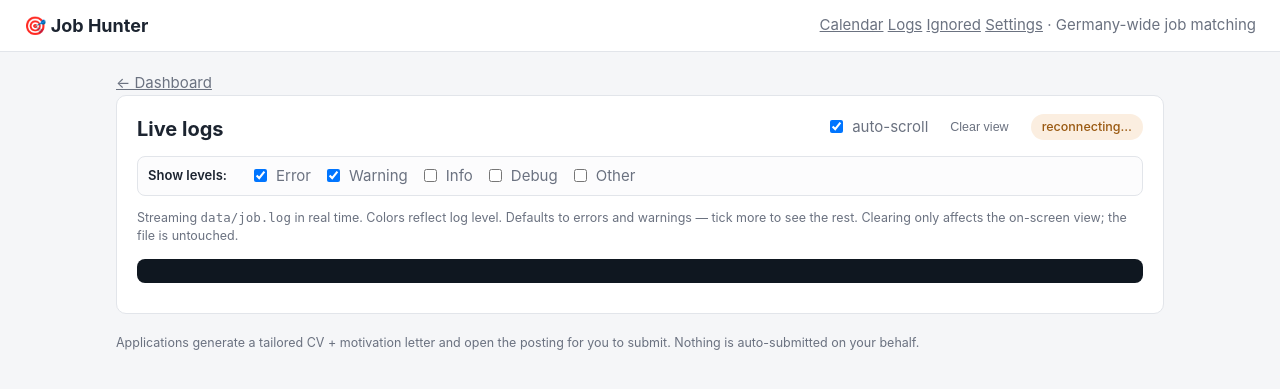
After one commit to ounis/job, a FastAPI app: template app/templates/logs.html in a window 1280 px wide. The commit adds this page. Shown: the top 389 px of the page. Run offline with FastAPI, Linux system fonts and the light colour scheme; the template is opened without the code that fills it, so the values that code supplies are empty.

Commit message:
Multi-location search, source column, ICS export, forget, live logs, action guards
- Search: SEARCH_LOCATION accepts a comma list (e.g. 'remote, Berlin'); each is
  queried and results merge + de-duplicate. JSearch handles remote/online.
  Dynamic header reflects the configured location(s).
- Source column: shows the job board a posting's link leads to (LinkedIn,
  Indeed, StepStone, ...), derived from the URL domain; shown in all lists.
- ICS export: /calendar.ics (respects filters) and /jobs/{key}/calendar.ics;
  export buttons in the calendar and per-job.
- Forget: permanently delete a job + its events/notes (buttons + confirm).
- Live logs page /logs: SSE stream of data/job.log with per-level colors and a
  level filter (errors + warnings by default); clean disconnect handling.
- Logs now persist across runs (appended with a run separator, rotation caps size).
- Concurrency: server-side middleware serializes mutating POSTs so no action can
  be triggered again while one is in progress; client buttons show 'Working…'.
- Bundesagentur: switch to /pc/v6 (fallback v4), browser UA, handle
  referenznummer; 403 no longer mislabeled as geo-only.
- Fix scan crash on emoji/surrogates carried into JobPosting fields.

```diff
--- a/app/main.py
+++ b/app/main.py
@@ -13,15 +13,23 @@ Routes:
 """
 from __future__ import annotations
 
+import asyncio
 import datetime as _dt
 import urllib.parse
 
 from fastapi import FastAPI, Form, HTTPException, Request
-from fastapi.responses import FileResponse, HTMLResponse, RedirectResponse
+from fastapi.responses import (
+    FileResponse,
+    HTMLResponse,
+    RedirectResponse,
+    Response,
+    StreamingResponse,
+)
 from fastapi.staticfiles import StaticFiles
 from fastapi.templating import Jinja2Templates
 
 from . import db, services
+from .ics import build_ics
 from pathlib import Path
 
 from .config import (
@@ -47,7 +55,45 @@ log = get_logger("app.main")
 app = FastAPI(title="Job Hunter")
 
 templates = Jinja2Templates(directory=str(TEMPLATES_DIR))
+# Expose the current search location to every template (read live so it always
+# reflects the setting, e.g. after changing it on the Settings page).
+templates.env.globals["search_location"] = lambda: get_settings().search_location
 app.mount("/static", StaticFiles(directory=str(STATIC_DIR)), name="static")
+
+# Server-side guard against concurrent/duplicate actions. Because every action
+# is a POST that navigates away and redirects back, a client-side button lock
+# can't reliably stop a second trigger while the first is still running. This
+# middleware serializes mutating POSTs: if one is in flight, a second POST is
+# rejected with a friendly "action in progress" redirect instead of running
+# concurrently. Read-only GETs (dashboard, calendar, logs stream, ...) are
+# never blocked.
+_action_in_progress = False
+
+
+@app.middleware("http")
+async def _serialize_actions(request: Request, call_next):
+    global _action_in_progress
+    if request.method != "POST":
+        return await call_next(request)
+
+    if _action_in_progress:
+        # Another action is running — reject this one rather than run in parallel.
+        ref = request.headers.get("referer", "")
+        target = "/"
+        from urllib.parse import urlsplit as _urlsplit
+        if ref:
+            p = _urlsplit(ref).path
+            if p.startswith("/") and not p.startswith("//"):
+                target = p
+        sep = "&" if "?" in target else "?"
+        msg = urllib.parse.quote("An action is already in progress — please wait.")
+        return RedirectResponse(url=f"{target}{sep}msg={msg}", status_code=303)
+
+    _action_in_progress = True
+    try:
+        return await call_next(request)
+    finally:
+        _action_in_progress = False
 
 
 @app.on_event("startup")
@@ -99,8 +145,9 @@ def dashboard(request: Request):
 
 @app.post("/scan")
 async def scan(force_profile: bool = Form(False), cv: str = Form("")):
+    # Concurrency is handled globally by the _serialize_actions middleware.
     # If a CV was chosen in the scan form, switch to it before scanning. A
-    # switch always forces a re-parse so the new CV's profile is actually used.
+    # switch always forces a re-parse so the new CV's profile is used.
     switched = False
     if cv:
         choice = Path(cv).resolve()
@@ -249,8 +296,10 @@ _SETTINGS_SPEC = [
         "name": "Search",
         "desc": "What and where to search for.",
         "fields": [
-            _f("SEARCH_LOCATION", "search_location", "text", "Location",
-               "'Germany' for country-wide, or a city like 'Berlin'."),
+            _f("SEARCH_LOCATION", "search_location", "text", "Location(s)",
+               "'Germany' for country-wide, or a comma list of cities / "
+               "'remote', e.g. 'remote, Berlin, Munich'. Each is searched and "
+               "results merge + de-duplicate."),
             _f("SEARCH_DISTANCE_KM", "search_distance_km", "int", "Distance",
                "Radius around the location.", min=0, max=500, unit="km"),
             _f("SEARCH_KEYWORDS", "search_keywords", "text", "Keywords",
@@ -459,6 +508,125 @@ def calendar_page(request: Request):
     )
 
 
+def _ics_response(ics: str, filename: str) -> Response:
+    return Response(
+        content=ics,
+        media_type="text/calendar; charset=utf-8",
+        headers={"Content-Disposition": f'attachment; filename="{filename}"'},
+    )
+
+
+@app.get("/calendar.ics")
+def calendar_ics(request: Request):
+    """Export all events (respecting the same filters as /calendar) as .ics."""
+    qp = request.query_params
+    sel_statuses = [JobStatus(s) for s in qp.getlist("status") if s in JobStatus._value2member_map_]
+    sel_types = [EventType(t) for t in qp.getlist("type") if t in EventType._value2member_map_]
+    when = qp.get("when", "all")
+
+    rows = db.list_all_events(statuses=sel_statuses or None, event_types=sel_types or None)
+    now19 = _dt.datetime.now().isoformat()[:19]
+    if when == "upcoming":
+        rows = [r for r in rows if (r["event"].starts_at or "")[:19] >= now19]
+    elif when == "past":
+        rows = [r for r in rows if (r["event"].starts_at or "")[:19] < now19]
+
+    events = [r["event"] for r in rows]
+    titles = {r["job_key"]: r["job_title"] for r in rows}
+    return _ics_response(build_ics(events, titles), "job-hunter-calendar.ics")
+
+
+@app.get("/logs", response_class=HTMLResponse)
+def logs_page(request: Request):
+    return templates.TemplateResponse(request, "logs.html", {})
+
+
+def _log_file():
+    from .config import DATA_DIR
+    return DATA_DIR / "job.log"
+
+
+@app.get("/logs/stream")
+async def logs_stream(request: Request):
+    """Server-Sent Events stream of data/job.log — sends the tail, then follows.
+
+    Emits each log line as an SSE 'data:' event. The browser renders and colors
+    them. Stops when the client disconnects.
+    """
+    path = _log_file()
+
+    async def gen():
+        # Send the last ~200 lines first for immediate context.
+        try:
+            with open(path, "r", encoding="utf-8", errors="replace") as f:
+                tail = f.readlines()[-200:]
+            for line in tail:
+                yield f"data: {line.rstrip()}\n\n"
+        except FileNotFoundError:
+            yield "data: (log file not created yet)\n\n"
+            tail = []
+
+        # Follow the file for new lines.
+        pos = None
+        try:
+            with open(path, "r", encoding="utf-8", errors="replace") as f:
+                f.seek(0, 2)  # end
+                pos = f.tell()
+        except FileNotFoundError:
+            pos = 0
+
+        try:
+            while True:
+                if await request.is_disconnected():
+                    break
+                try:
+                    with open(path, "r", encoding="utf-8", errors="replace") as f:
+                        f.seek(0, 2)
+                        end = f.tell()
+                        if pos is not None and end < pos:
+                            # File was truncated (fresh run) — restart from top.
+                            pos = 0
+                        f.seek(pos or 0)
+                        new = f.read()
+                        pos = f.tell()
+                    if new:
+                        for line in new.splitlines():
+                            yield f"data: {line}\n\n"
+                    else:
+                        yield ": keep-alive\n\n"
+                except FileNotFoundError:
+                    yield ": waiting for log file\n\n"
+                await asyncio.sleep(1.0)
+        except (asyncio.CancelledError, GeneratorExit):
+            # Client navigated away / reconnected — normal SSE teardown, not an
+            # error. Exit quietly so it doesn't surface as an ASGI exception.
+            return
+
+    return StreamingResponse(gen(), media_type="text/event-stream")
+
+
+@app.get("/jobs/{key:path}/calendar.ics")
+def job_calendar_ics(key: str):
+    job = db.get_job(key)
+    if job is None:
+        raise HTTPException(status_code=404, detail="Job not found")
+    events = db.list_events_for_job(key)
+    titles = {key: job.posting.title}
+    safe = key.replace(":", "-").replace("/", "-")
+    return _ics_response(build_ics(events, titles), f"job-{safe}.ics")
+
+
+@app.post("/jobs/{key:path}/forget")
+def forget(key: str, request: Request):
+    services.forget_job(key)
+    # The job no longer exists; if the request came from its detail page, send
+    # to the dashboard instead of a now-404 URL.
+    ref = request.headers.get("referer", "")
+    if key in ref:
+        return _redirect_with_msg("Job forgotten (permanently deleted).")
+    return _redirect_back(request, "Job forgotten (permanently deleted).")
+
+
 @app.post("/jobs/{key:path}/ignore")
 def ignore(key: str, request: Request):
     services.ignore_job(key)
--- a/app/static/app.js
+++ b/app/static/app.js
@@ -1,5 +1,6 @@
-// Select-all toggles every job row checkbox.
+// Job Hunter — client behaviors.
 document.addEventListener("DOMContentLoaded", function () {
+  // Select-all toggles every job row checkbox.
   var selectAll = document.getElementById("select-all");
   if (selectAll) {
     selectAll.addEventListener("change", function () {
@@ -9,21 +10,68 @@ document.addEventListener("DOMContentLoaded", function () {
     });
   }
 
-  // Guard: applying can be slow (AI + PDF). Give feedback + prevent double submit.
+  // Extra validation for the bulk apply/prepare form: require a selection.
   var applyForm = document.getElementById("apply-form");
   if (applyForm) {
     applyForm.addEventListener("submit", function (e) {
       var checked = applyForm.querySelectorAll(".row-check:checked").length;
       if (checked === 0) {
         e.preventDefault();
-        alert("Select at least one job to apply to.");
-        return;
-      }
-      var btn = applyForm.querySelector("button[type=submit]");
-      if (btn) {
-        btn.disabled = true;
-        btn.textContent = "Generating applications…";
+        alert("Select at least one job to prepare.");
       }
     });
   }
+
+  // Global guard: on ANY form submit, disable the triggering button and show a
+  // working state so it can't be clicked/triggered again while the request is
+  // in flight. Applies to every server-rendered POST form (scan, prepare,
+  // apply, status, events, notes, ignore, forget, settings, cv, ...).
+  // Bubble phase (default) so it runs AFTER inline onsubmit="return confirm()"
+  // and the per-form validation above — those set defaultPrevented when they
+  // cancel, and we must not lock a form whose submit was cancelled.
+  document.addEventListener("submit", function (e) {
+    var form = e.target;
+    if (!(form instanceof HTMLFormElement)) return;
+    if (e.defaultPrevented) return; // validation failed or confirm() cancelled
+
+    var btn =
+      e.submitter ||
+      form.querySelector('button[type=submit], button:not([type]), input[type=submit]');
+
+    // Relabel + lock SYNCHRONOUSLY so the state paints before the browser
+    // navigates. (Our submit buttons carry no name/value, so disabling them
+    // doesn't drop any form data.) We disable via a class + the actual
+    // disabled attr; the attr is set after a microtask-free direct call.
+    if (btn && btn.tagName === "BUTTON") {
+      if (!btn.dataset.label) btn.dataset.label = btn.textContent;
+      btn.textContent = "Working…";
+    }
+    form.classList.add("is-submitting");
+    form.querySelectorAll("button, input[type=submit]").forEach(function (el) {
+      el.setAttribute("aria-disabled", "true");
+      el.classList.add("is-locked");
+      // Prevent further activations without removing the element from the form
+      // submission that is already underway.
+      el.addEventListener("click", _blockClick, true);
+    });
+  });
+
+  function _blockClick(ev) {
+    ev.preventDefault();
+    ev.stopPropagation();
+  }
+
+  // If the user returns via browser back/forward (bfcache), the page may be
+  // restored with buttons still locked — unlock them.
+  window.addEventListener("pageshow", function () {
+    document.querySelectorAll(".is-submitting").forEach(function (form) {
+      form.classList.remove("is-submitting");
+      form.querySelectorAll(".is-locked").forEach(function (el) {
+        el.classList.remove("is-locked");
+        el.removeAttribute("aria-disabled");
+        el.removeEventListener("click", _blockClick, true);
+        if (el.dataset.label) el.textContent = el.dataset.label;
+      });
+    });
+  });
 });
--- a/app/static/style.css
+++ b/app/static/style.css
@@ -54,6 +54,8 @@ h2 { font-size: 16px; margin: 0 0 12px; }
 .btn-ghost { border-color: transparent; color: var(--muted); }
 .btn-outline { border-color: #cfd4da; color: var(--text, #333); background: #fff; }
 .btn-outline:hover { border-color: var(--red); color: var(--red); }
+.btn-danger { border-color: var(--red); color: var(--red); background: #fff; }
+.btn-danger:hover { background: var(--red); color: #fff; }
 .btn.small { padding: 3px 9px; font-size: 12.5px; }
 
 .bulk-bar { display: flex; align-items: center; gap: 16px; margin-bottom: 10px; }
@@ -224,3 +226,32 @@ summary { cursor: pointer; font-weight: 600; }
   font-size: 13px; background: #fff; margin-right: 4px;
 }
 .bulk-bar .check-inline select { margin-left: 4px; }
+
+/* Live logs page */
+.log-controls { display: flex; gap: 12px; align-items: center; }
+.log-filters {
+  display: flex; gap: 12px; align-items: center; flex-wrap: wrap;
+  margin: 8px 0; padding: 8px 10px; border: 1px solid var(--border);
+  border-radius: 8px; background: #fcfcfd;
+}
+.log-view {
+  background: #0f1720; color: #d6dee8; border-radius: 8px;
+  padding: 12px 14px; max-height: 70vh; overflow-y: auto;
+  font: 12.5px/1.5 ui-monospace, SFMono-Regular, Menlo, Consolas, monospace;
+  white-space: pre-wrap; word-break: break-word;
+}
+.log-line { padding: 0 2px; }
+.log-line.lvl-debug   { color: #8a94a6; }
+.log-line.lvl-info    { color: #d6dee8; }
+.log-line.lvl-warning { color: #f0c674; }
+.log-line.lvl-error   { color: #ff6b6b; }
+.log-line.lvl-critical{ color: #fff; background: #7a1f1f; }
+.log-line.lvl-plain   { color: #9aa4b2; }
+
+/* Buttons locked while their form's request is in flight */
+.btn:disabled, button:disabled, input[type=submit]:disabled,
+.btn.is-locked, button.is-locked, input[type=submit].is-locked {
+  opacity: .55; cursor: progress;
+}
+form.is-submitting { cursor: progress; }
+form.is-submitting select, form.is-submitting input { pointer-events: none; }
--- a/app/templates/base.html
+++ b/app/templates/base.html
@@ -12,9 +12,13 @@
     <a href="/" class="brand">🎯 Job Hunter</a>
     <nav>
       <a href="/calendar" class="muted">Calendar</a>
+      <a href="/logs" class="muted">Logs</a>
       <a href="/ignored" class="muted">Ignored</a>
       <a href="/settings" class="muted">Settings</a>
-      <span class="muted">· Germany-wide job matching</span>
+      {% set loc = (search_location() if search_location is defined else 'Germany') %}
+      <span class="muted">·
+        {% if not loc or loc|lower in ('germany', 'deutschland') %}Germany-wide{% else %}{{ loc }}{% endif %}
+        job matching</span>
     </nav>
   </header>
 
--- a/app/templates/calendar.html
+++ b/app/templates/calendar.html
@@ -40,13 +40,15 @@
     <div class="filter-actions">
       <button type="submit" class="btn btn-primary small">Apply filters</button>
       <a href="/calendar" class="btn btn-ghost small">Reset</a>
+      <a href="/calendar.ics{{ ('?' ~ request.url.query) if request.url.query else '' }}"
+         class="btn btn-outline small">Export .ics</a>
     </div>
   </form>
 
   {% if rows %}
   <table class="jobs cal-table">
     <thead>
-      <tr><th>When</th><th>Type</th><th>Job</th><th>Company</th><th>Status</th><th>Details</th></tr>
+      <tr><th>When</th><th>Type</th><th>Job</th><th>Company</th><th>Source</th><th>Status</th><th>Details</th></tr>
     </thead>
     <tbody>
       {% for r in rows %}
@@ -55,6 +57,7 @@
         <td><span class="badge badge-event">{{ event_type_labels[r.event.event_type] }}</span></td>
         <td><a href="/jobs/{{ r.job_key }}">{{ r.job_title }}</a></td>
         <td>{{ r.job_company }}</td>
+        <td class="small">{{ r.job_source }}</td>
         <td><span class="badge badge-{{ r.job_status }}">{{ r.job_status }}</span></td>
         <td class="muted small">
           {{ r.event.title or '' }}
--- a/app/templates/dashboard.html
+++ b/app/templates/dashboard.html
@@ -88,7 +88,7 @@
       <thead>
         <tr>
           <th></th><th>Score</th><th>Title</th><th>Company</th>
-          <th>Location</th><th>Match</th><th></th>
+          <th>Location</th><th>Source</th><th>Match</th><th></th>
         </tr>
       </thead>
       <tbody>
@@ -101,6 +101,7 @@
           </td>
           <td>{{ job.posting.company }}</td>
           <td>{{ job.posting.location }}</td>
+          <td class="small">{{ job.posting.source }}</td>
           <td class="muted small">
             {% if job.relevance.matched_skills %}
               ✓ {{ job.relevance.matched_skills[:4]|join(', ') }}
@@ -147,6 +148,7 @@
         <td><a href="/jobs/{{ job.posting.key }}">{{ job.posting.title }}</a></td>
         <td>{{ job.posting.company }}</td>
         <td>{{ job.posting.location }}</td>
+        <td class="small">{{ job.posting.source }}</td>
         <td>
           {% if job.posting.url %}
           <a href="{{ job.posting.url }}" target="_blank" rel="noopener" class="btn btn-ghost small">Open posting</a>
@@ -186,6 +188,7 @@
         <td><a href="/jobs/{{ job.posting.key }}">{{ job.posting.title }}</a></td>
         <td>{{ job.posting.company }}</td>
         <td>{{ job.posting.location }}</td>
+        <td class="small">{{ job.posting.source }}</td>
         <td class="muted small">
           {% if job.applied_at %}applied {{ job.applied_at[:10] }}{% endif %}
         </td>
--- /dev/null
+++ b/app/templates/logs.html
@@ -0,0 +1,100 @@
+{% extends "base.html" %}
+{% block title %}Logs — Job Hunter{% endblock %}
+{% block content %}
+
+<a href="/" class="muted">&larr; Dashboard</a>
+
+<section class="panel">
+  <div class="panel-head">
+    <h1>Live logs</h1>
+    <div class="log-controls">
+      <label class="check-inline"><input type="checkbox" id="autoscroll" checked /> auto-scroll</label>
+      <button id="clear-view" class="btn btn-ghost small">Clear view</button>
+      <span id="log-status" class="chip">connecting…</span>
+    </div>
+  </div>
+
+  <div class="log-filters">
+    <span class="filter-label">Show levels:</span>
+    <label class="check-inline"><input type="checkbox" class="lvl-filter" value="error" checked /> Error</label>
+    <label class="check-inline"><input type="checkbox" class="lvl-filter" value="warning" checked /> Warning</label>
+    <label class="check-inline"><input type="checkbox" class="lvl-filter" value="info" /> Info</label>
+    <label class="check-inline"><input type="checkbox" class="lvl-filter" value="debug" /> Debug</label>
+    <label class="check-inline"><input type="checkbox" class="lvl-filter" value="plain" /> Other</label>
+  </div>
+
+  <p class="muted small">
+    Streaming <code>data/job.log</code> in real time. Colors reflect log level.
+    Defaults to errors and warnings — tick more to see the rest. Clearing only
+    affects the on-screen view; the file is untouched.
+  </p>
+  <pre id="log-view" class="log-view"></pre>
+</section>
+
+<script>
+(function () {
+  var view = document.getElementById('log-view');
+  var status = document.getElementById('log-status');
+  var autoscroll = document.getElementById('autoscroll');
+  var filters = document.querySelectorAll('.lvl-filter');
+
+  document.getElementById('clear-view').addEventListener('click', function () {
+    view.textContent = '';
+  });
+
+  // Which levels are currently visible (default: error + warning, from checkboxes).
+  function activeLevels() {
+    var set = {};
+    filters.forEach(function (f) { if (f.checked) set[f.value] = true; });
+    return set;
+  }
+
+  // Map a log line to a filter key. 'critical' counts as error.
+  function levelKey(line) {
+    var m = line.match(/\|\s*(DEBUG|INFO|WARNING|ERROR|CRITICAL)\s*\|/);
+    if (m) {
+      var lvl = m[1].toLowerCase();
+      return lvl === 'critical' ? 'error' : lvl;
+    }
+    if (/traceback|error|exception/i.test(line)) return 'error';
+    return 'plain';
+  }
+
+  function applyVisibility(el) {
+    var active = activeLevels();
+    el.style.display = active[el.dataset.level] ? '' : 'none';
+  }
+
+  function applyAll() {
+    var active = activeLevels();
+    view.querySelectorAll('.log-line').forEach(function (el) {
+      el.style.display = active[el.dataset.level] ? '' : 'none';
+    });
+    if (autoscroll.checked) view.scrollTop = view.scrollHeight;
+  }
+
+  filters.forEach(function (f) { f.addEventListener('change', applyAll); });
+
+  function append(line) {
+    var key = levelKey(line);
+    var div = document.createElement('div');
+    div.className = 'log-line lvl-' + key;
+    div.dataset.level = key;
+    div.textContent = line;
+    view.appendChild(div);
+    applyVisibility(div);
+    // Cap DOM size to keep it snappy.
+    while (view.childNodes.length > 2000) view.removeChild(view.firstChild);
+    if (autoscroll.checked && div.style.display !== 'none') {
+      view.scrollTop = view.scrollHeight;
+    }
+  }
+
+  var es = new EventSource('/logs/stream');
+  es.onopen = function () { status.textContent = 'live'; status.className = 'chip chip-on'; };
+  es.onerror = function () { status.textContent = 'reconnecting…'; status.className = 'chip chip-off'; };
+  es.onmessage = function (e) { if (e.data) append(e.data); };
+})();
+</script>
+
+{% endblock %}
```
Also changed, not shown: app/config.py (+12 -0 lines), app/db.py (+17 -1 lines), app/ics.py (added, +88 -0 lines), app/logging_setup.py (+6 -3 lines), app/models.py (+52 -0 lines), app/providers/bundesagentur.py (+51 -26 lines), app/providers/jsearch.py (+8 -4 lines), app/services.py (+32 -15 lines), app/templates/ignored.html (+7 -2 lines), app/templates/job_detail.html (+12 -2 lines), 1 other file.
